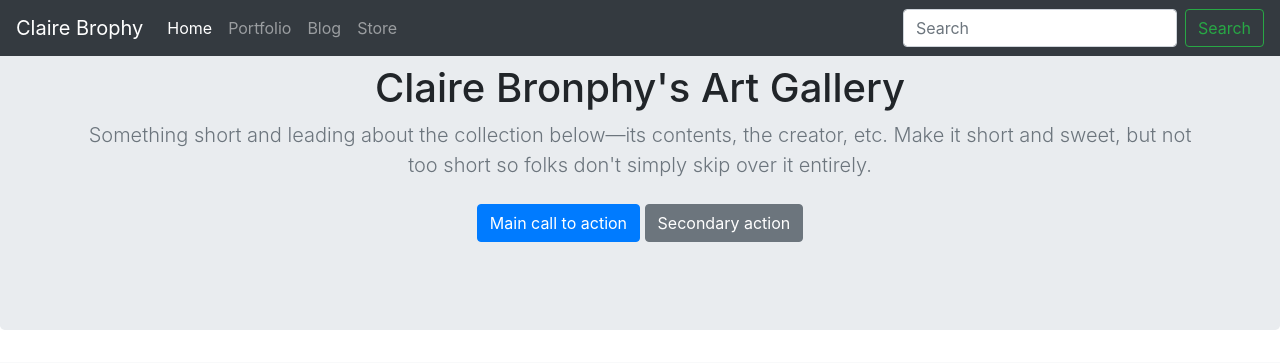
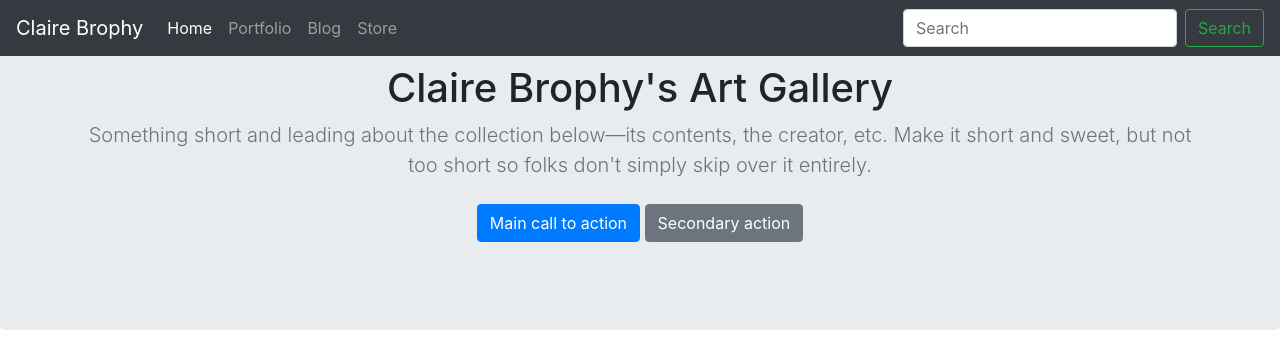
Before and after one commit to MuxDed/Group-7-SWENG, a Django app: page / in a window 1280 px wide. Shown: the top 363 px of the page. Run offline with Django 3.2, Linux system fonts and the light colour scheme; some libraries are stand-ins or nearby versions.

Commit message:
Fixed Name Spelling on Home.html

```diff
--- a/ArtGallery/art/templates/art/home.html
+++ b/ArtGallery/art/templates/art/home.html
@@ -7,7 +7,7 @@
     <meta name="author" content="">
     <link rel="icon" href="../../../../favicon.ico">
 
-    <title>Claire Bronphy's Art Gallery</title>
+    <title>Claire Brophy's Art Gallery</title>
 
     <!-- Bootstrap core CSS -->
     <link href="../../dist/css/bootstrap.min.css" rel="stylesheet">
@@ -86,7 +86,7 @@
 
       <section class="jumbotron text-center">
         <div class="container">
-          <h1 class="jumbotron-heading">Claire Bronphy's Art Gallery</h1>
+          <h1 class="jumbotron-heading">Claire Brophy's Art Gallery</h1>
           <p class="lead text-muted">Something short and leading about the collection below—its contents, the creator, etc. Make it short and sweet, but not too short so folks don't simply skip over it entirely.</p>
           <p>
             <a href="#" class="btn btn-primary my-2">Main call to action</a>
```
Also changed, not shown: ArtGallery/db.sqlite3.
